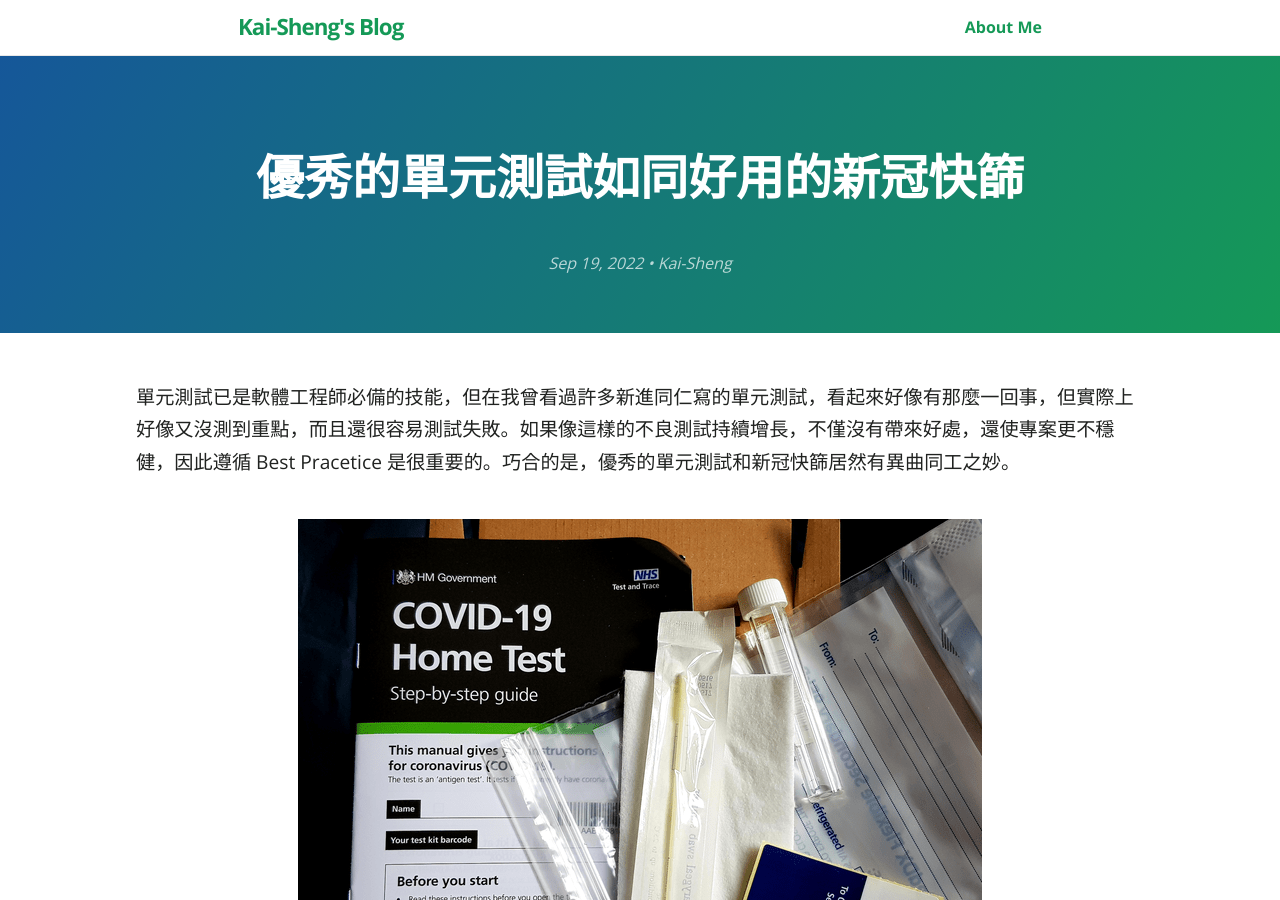
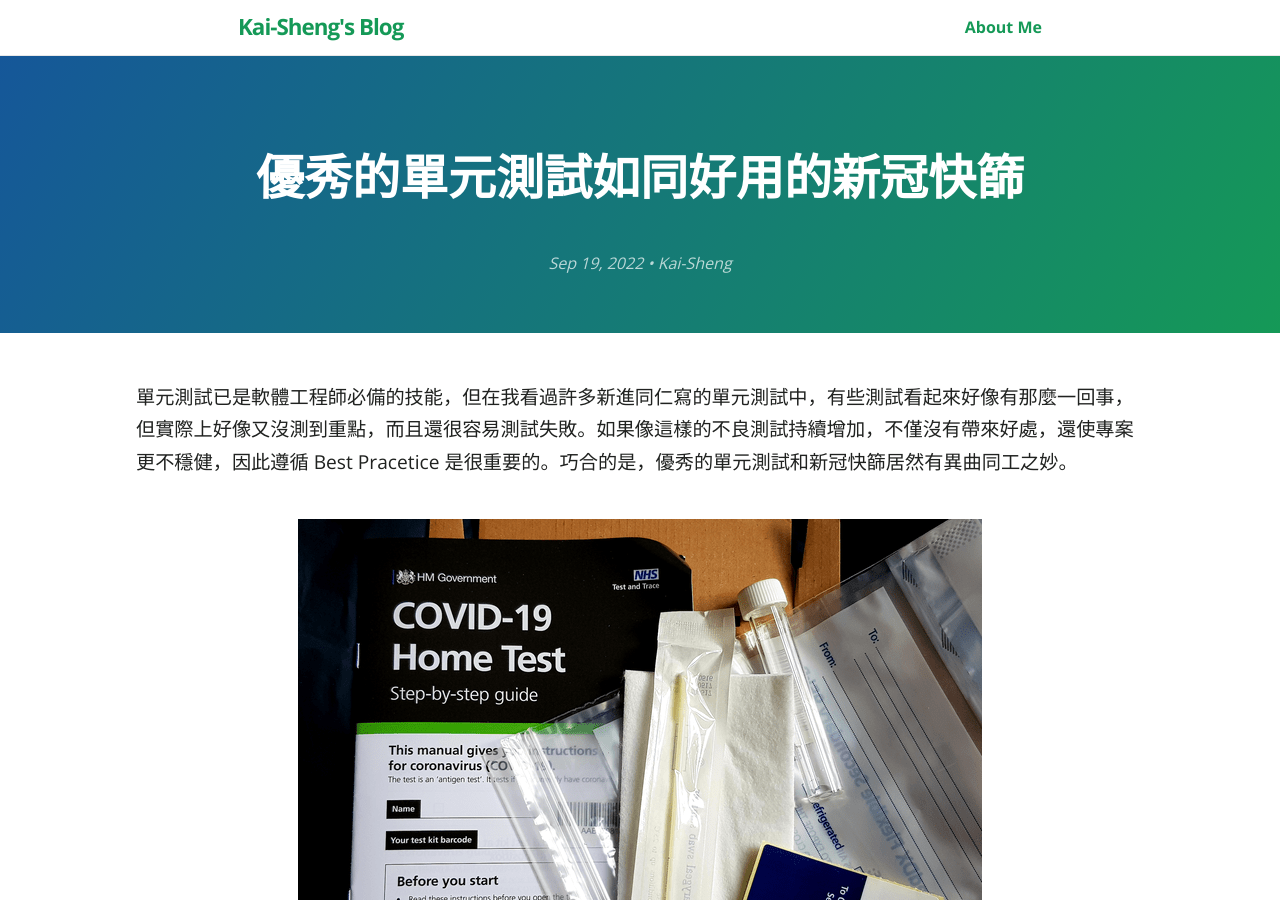
Before and after one commit to KaiSheng714/KaiSheng714.github.io, a Jekyll site: the page built from _posts/2022-09-19-good-unit-test.md, in a window 1280 px wide and 900 px high. Built offline with Jekyll 4.4.1, drawn with Linux system fonts in a browser that asks for light colours; comment, search, counter and statistics services are not loaded.

Commit message:
good-unit-test

```diff
--- a/_posts/2022-09-19-good-unit-test.md
+++ b/_posts/2022-09-19-good-unit-test.md
@@ -7,7 +7,7 @@
 image: /assets/image/good-unit-test.png
 ---
 
-單元測試已是軟體工程師必備的技能，但在我曾看過許多新進同仁寫的單元測試，看起來好像有那麼一回事，但實際上好像又沒測到重點，而且還很容易測試失敗。如果像這樣的不良測試持續增長，不僅沒有帶來好處，還使專案更不穩健，因此遵循 Best Pracetice 是很重要的。巧合的是，優秀的單元測試和新冠快篩居然有異曲同工之妙。
+單元測試已是軟體工程師必備的技能，但在我看過許多新進同仁寫的單元測試中，有些測試看起來好像有那麼一回事，但實際上好像又沒測到重點，而且還很容易測試失敗。如果像這樣的不良測試持續增加，不僅沒有帶來好處，還使專案更不穩健，因此遵循 Best Pracetice 是很重要的。巧合的是，優秀的單元測試和新冠快篩居然有異曲同工之妙。
 
  ![good-unit-test](/assets/image/good-unit-test.png?style=center)
 
```
